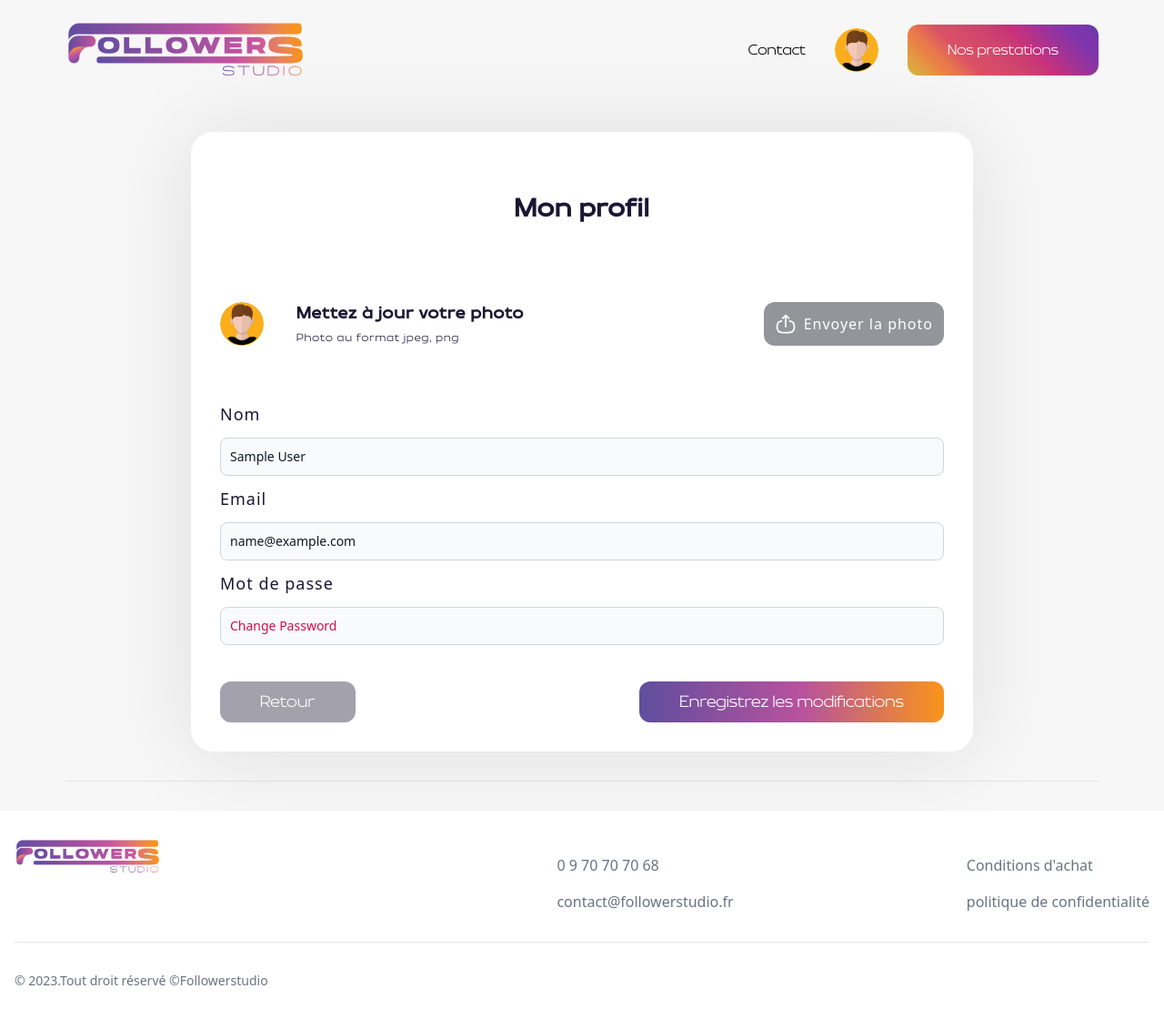
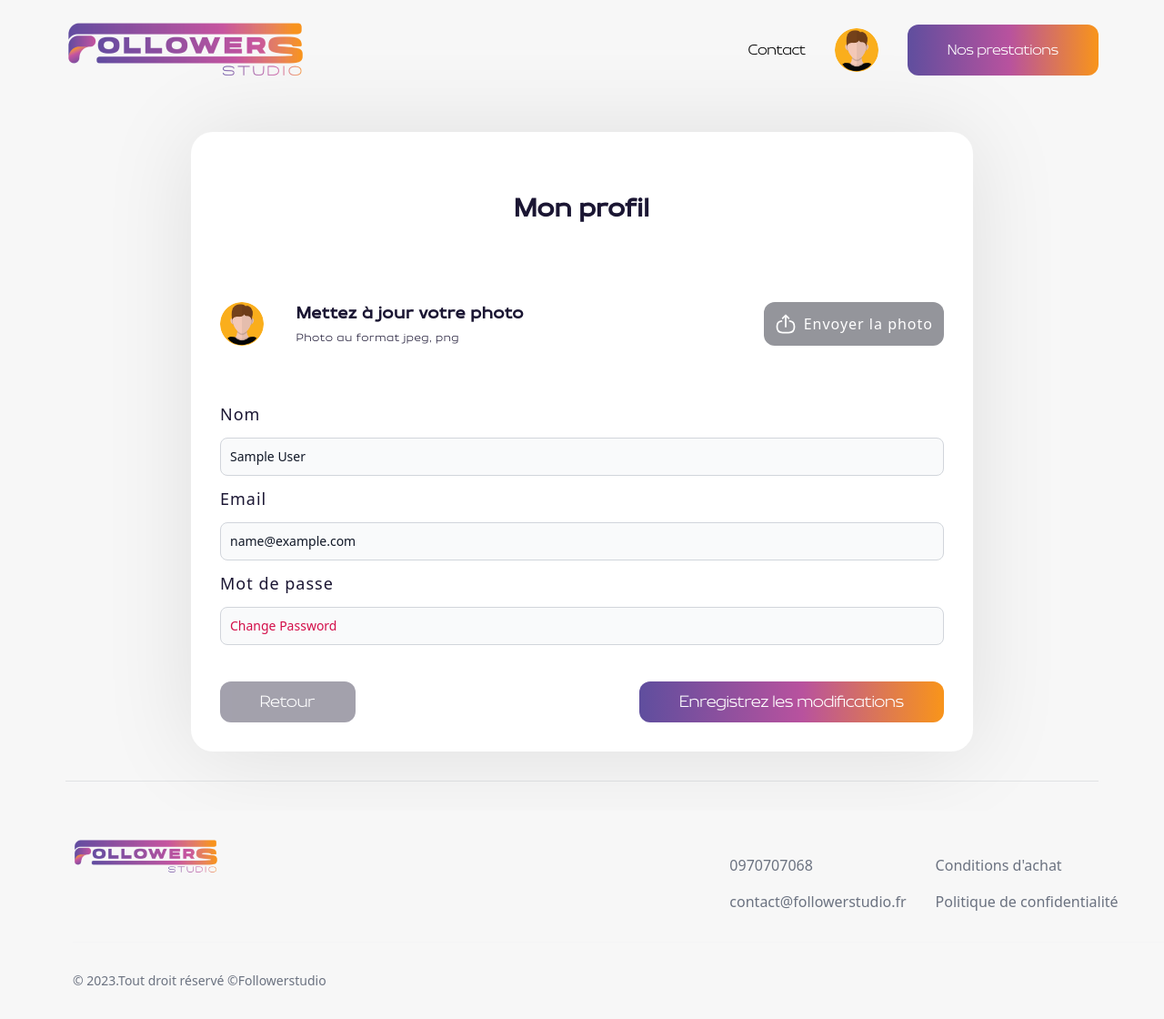
Before and after one commit to muhammadahmadshafique/followerswebfullstack, a React (Create React App) app in the folder followers/: page /profile in a window 1280 px wide. Shown: the whole page at 91% size. Built offline with nearby package versions, Linux system fonts and the light colour scheme; no server answers; sample sign-in values are in the browser's storage.

Commit message:
NEW CHANGES 29 NOV WEBNESDAY

```diff
--- a/followers/src/components/Footer.jsx
+++ b/followers/src/components/Footer.jsx
@@ -3,22 +3,22 @@ import { Link } from "react-router-dom";
 
 function Footer() {
   return (
-    <footer class="bg-white ">
-      <div class="mx-auto w-full max-w-screen-xl p-4 py-6 lg:py-8">
+    <footer class="bg-[#F7F7F7]">
+      <div class="md:mx-16 w-full p-4 py-6 lg:py-8">
         <div class="md:flex md:justify-between">
-          <div>
+          <div className="flex-1">
             <Link to="/">
               <img className="w-[160px] object-contain" src="/Logo.png" alt="" srcset="" />
             </Link>
           </div>
-          <div class="grid grid-cols-2 gap-8 sm:gap-6 sm:grid-cols-3">
+          <div class="flex justify-center items-center gap-x-4 flex-1">
             <div>
               <ul class="text-gray-500 dark:text-gray-400 font-medium">
                 <li class="mb-4">
                   {/* <a href="https://flowbite.com/" class="hover:underline">Contact</a> */}
                 </li>
                 <li className="">
-                  <p class="hover:underline mb-4">0 9 70 70 70 68</p>
+                  <p class="hover:underline mb-4">0970707068</p>
                   <p class="hover:underline">contact@followerstudio.fr</p>
                 </li>
               </ul>
@@ -40,13 +40,13 @@ function Footer() {
                 </li>
                 <li className="">
                   <Link to="/conditions"><p class="hover:underline mb-4">Conditions d'achat</p></Link>
-                  <Link to="/policies"><p class="hover:underline">politique de confidentialité</p></Link>
+                  <Link to="/policies"><p class="hover:underline">Politique de confidentialité</p></Link>
                 </li>
               </ul>
             </div>
           </div>
         </div>
-        <hr class="my-6 border-gray-200 sm:mx-auto dark:border-gray-700 lg:my-8" />
+        <hr class="my-6 opacity-20 border-gray-200 sm:mx-auto dark:border-gray-700 lg:my-8" />
         <div class="sm:flex sm:items-center sm:justify-between">
           <span class="text-sm text-gray-500 sm:text-center dark:text-gray-400">
             © 2023.Tout droit réservé ©Followerstudio
--- a/followers/src/index.css
+++ b/followers/src/index.css
@@ -37,29 +37,8 @@ html {
 .navbutton {
   padding: 16px 24px;
   border-radius: 12px;
-  background: var(
-    --insta,
-    linear-gradient(
-      45deg,
-      #d6b43d 0%,
-      #dba93f 5.1%,
-      #e88a45 14.3%,
-      #eb8246 16.4%,
-      #e7774d 21.1%,
-      #dd5860 29.4%,
-      #db5164 31%,
-      #d2466c 46.4%,
-      #c93b73 56.7%,
-      #cb3179 60.7%,
-      #a23394 73.3%,
-      #7f35ab 85.6%,
-      #7d35ab 91%,
-      #7537aa 94%,
-      #673aa9 96.4%,
-      #533da8 98.5%,
-      #4041a6 100%
-    )
-  );
+  background: linear-gradient(270deg, #F7931D 1.27%, #B8529E 46.59%, #5F4E9E 100%);
+
 }
 .navbutton:hover,.navbutton2:hover,.navbutton22:hover,.navbutton1:hover,.navbutton12:hover {
   background: linear-gradient(0deg, rgba(0, 0, 0, 0.20) 0%, rgba(0, 0, 0, 0.20) 100%), linear-gradient(45deg, #D6B43D 0%, #DBA93F 5.10%, #E88A45 14.30%, #EB8246 16.40%, #E7774D 21.10%, #DD5860 29.40%, #DB5164 31.00%, #D2466C 46.40%, #C93B73 56.70%, #CB3179 60.70%, #A23394 73.30%, #7F35AB 85.60%, #7D35AB 91.00%, #7537AA 94.00%, #673AA9 96.40%, #533DA8 98.50%, #4041A6 100%);
@@ -69,29 +48,8 @@ html {
 .navbutton2 {
   padding: 16px 44px;
   border-radius: 12px;
-  background: var(
-    --insta,
-    linear-gradient(
-      45deg,
-      #d6b43d 0%,
-      #dba93f 5.1%,
-      #e88a45 14.3%,
-      #eb8246 16.4%,
-      #e7774d 21.1%,
-      #dd5860 29.4%,
-      #db5164 31%,
-      #d2466c 46.4%,
-      #c93b73 56.7%,
-      #cb3179 60.7%,
-      #a23394 73.3%,
-      #7f35ab 85.6%,
-      #7d35ab 91%,
-      #7537aa 94%,
-      #673aa9 96.4%,
-      #533da8 98.5%,
-      #4041a6 100%
-    )
-  );
+  background: linear-gradient(270deg, #F7931D 1.27%, #B8529E 46.59%, #5F4E9E 100%);
+
 }
 
 button{
```
Also changed, not shown: followers/public/icons.svg.
